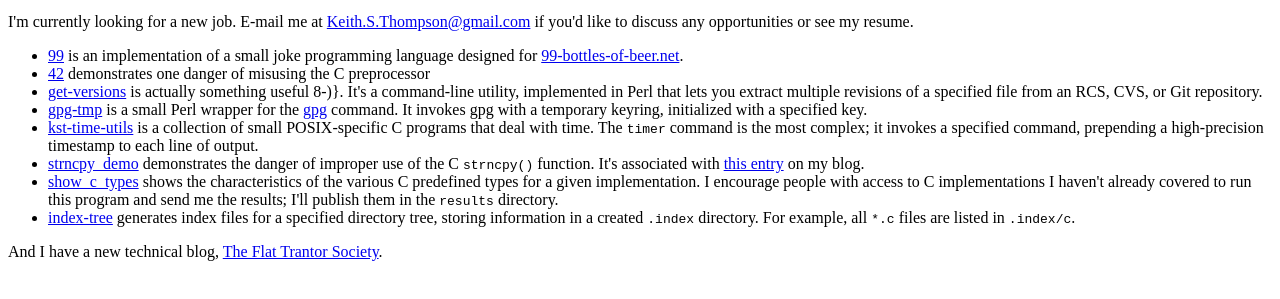
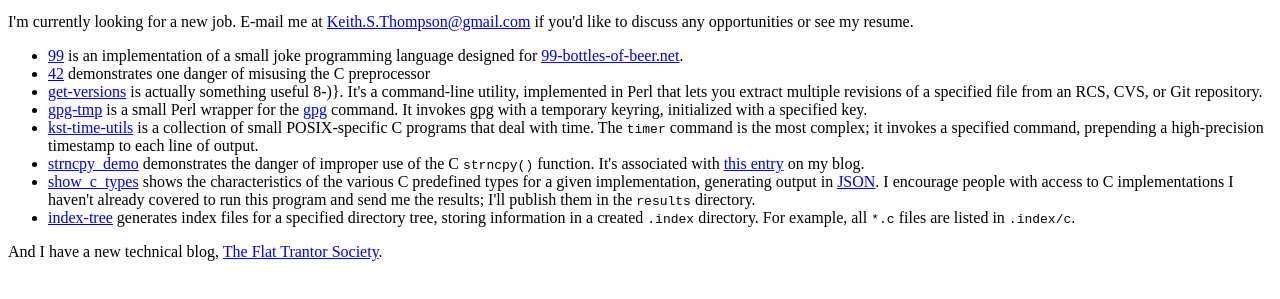
Before and after one commit to Keith-S-Thompson/keith-s-thompson.github.com, a plain HTML site: page index.html in a window 1280 px wide. Shown: the part 101-400 px from the top of the page. Drawn offline with Linux system fonts and the light colour scheme.

Commit message:
Mention that show_c_types generates JSON

```diff
--- a/index.html
+++ b/index.html
@@ -60,10 +60,12 @@ if you'd like to discuss any opportunities or see my resume.
 
     <li>
         <a href="https://github.com/Keith-S-Thompson/show_c_types">show_c_types</a>
-        shows the characteristics of the various C predefined types for
-        a given implementation.  I encourage people with access to C
-        implementations I haven't already covered to run this program and
-        send me the results; I'll publish them in the <tt>results</tt> directory.
+        shows the characteristics of the various C predefined
+        types for a given implementation, generating output in
+        <a href="http://www.json.org/">JSON</a>.  I encourage people with
+        access to C implementations I haven't already covered to run
+        this program and send me the results; I'll publish them in the
+        <tt>results</tt> directory.
     </li>
 
     <li>
```
